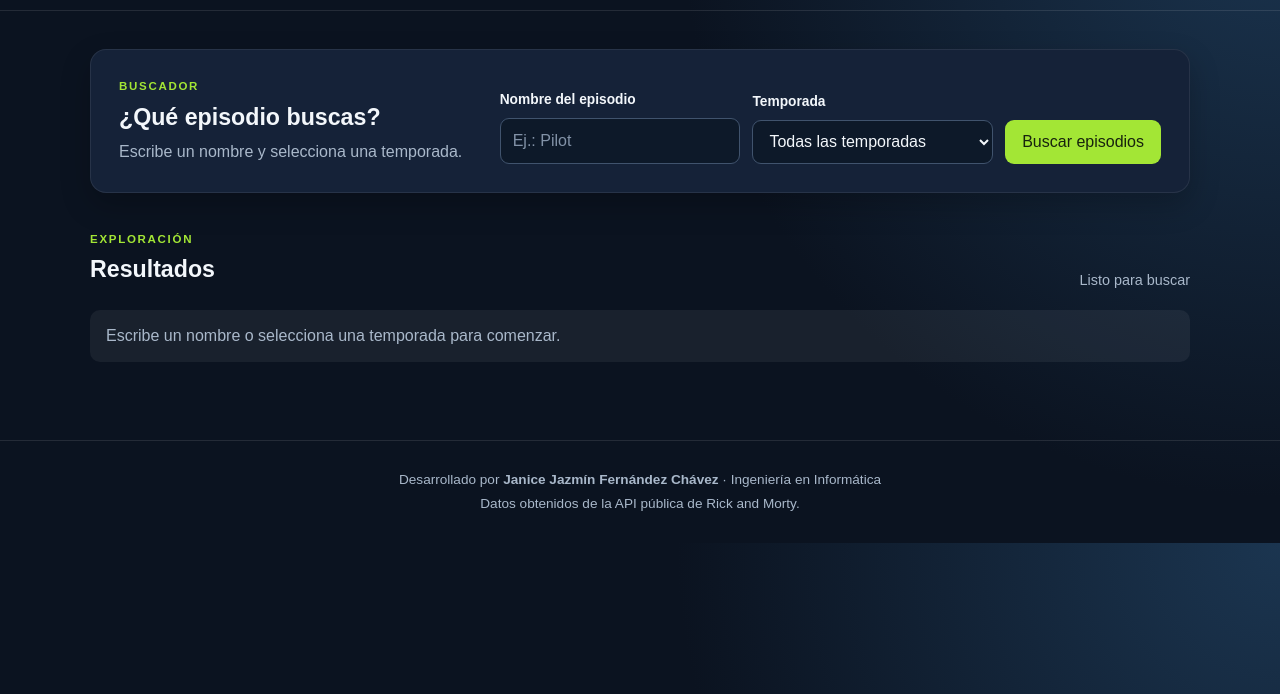
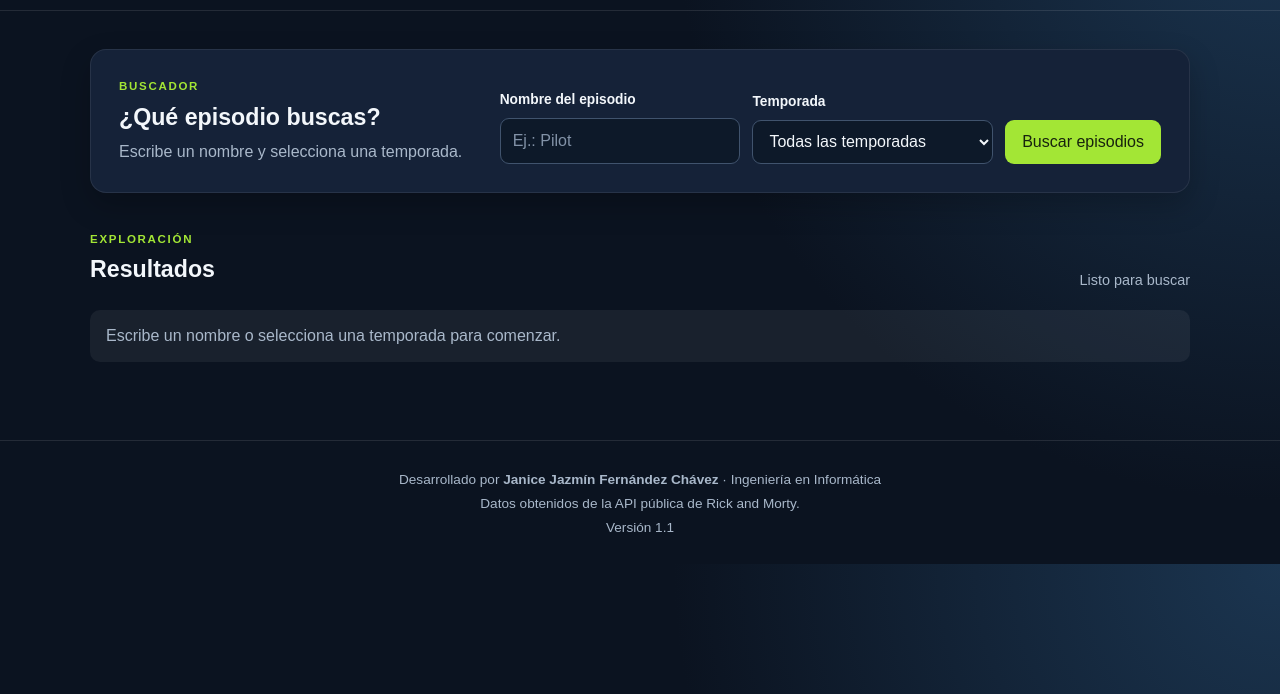
Before and after one commit to jjfch283-crypto/tp-fernandez-janice, a plain HTML site: page index.html in a window 1280 px wide. Shown: the part 106-800 px from the top of the page. Drawn offline with Linux system fonts and the light colour scheme.

Commit message:
Agregar número de versión en el pie

```diff
--- a/index.html
+++ b/index.html
@@ -64,6 +64,7 @@
   <footer>
     <p>Desarrollado por <strong>Janice Jazmín Fernández Chávez</strong> · Ingeniería en Informática</p>
     <p>Datos obtenidos de la API pública de Rick and Morty.</p>
+    Versión 1.1
   </footer>
 </body>
 </html>
```
